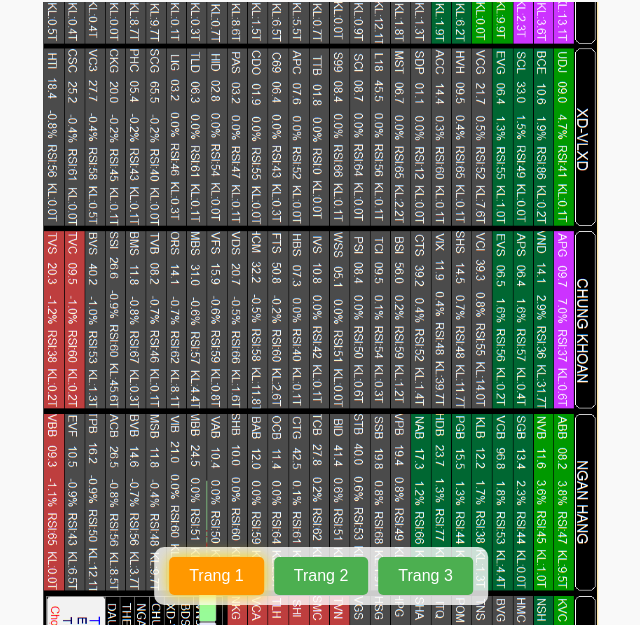
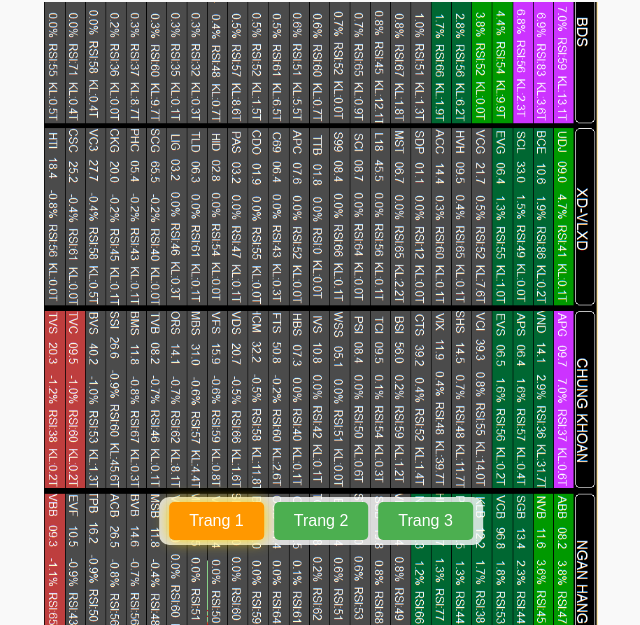
Before and after one commit to Huuphuoc1984/tonghop, a plain HTML site: page index.html in a window 1280 px wide. Shown: the part 175-800 px from the top of the page, without its empty margins (319-959 px from the left). Drawn offline with Linux system fonts and the light colour scheme.

Commit message:
Add files via upload

```diff
--- a/index.html
+++ b/index.html
@@ -12,6 +12,10 @@
             font-family: Arial, sans-serif;
             background-color: #f9f9f9;
             margin: 0;
+            display: flex;
+            flex-direction: column;
+            justify-content: center;
+            align-items: center;
         }
 
         .spacer {
@@ -26,7 +30,7 @@
 
         .image-container {
             width: 100%;
-            height: calc(100vh - 160px);
+            flex: 1;
             display: flex;
             justify-content: center;
             align-items: center;
@@ -34,22 +38,22 @@
         }
 
         img {
-            max-width: 100%;
-            max-height: 100%;
+            width: 100vw;
+            height: 100vh;
             object-fit: contain;
             transform: rotate(90deg);
         }
 
         .button-container {
             position: fixed;
-            bottom: 20px;
+            bottom: 80px;
             left: 50%;
             transform: translateX(-50%);
             display: flex;
-            justify-content: center;
             background-color: rgba(255,255,255,0.8);
-            padding: 10px;
+            padding: 5px;
             border-radius: 10px;
+            z-index: 10;
         }
 
         button {
```
